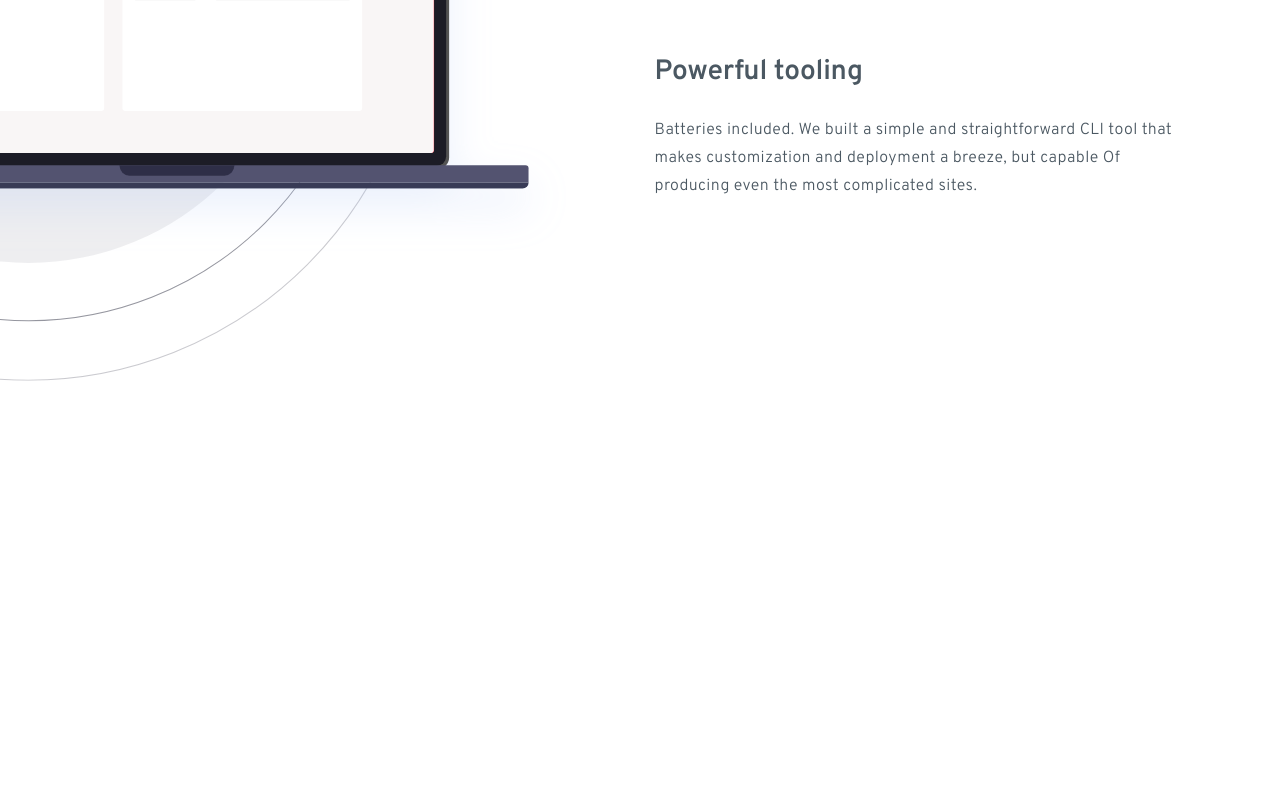
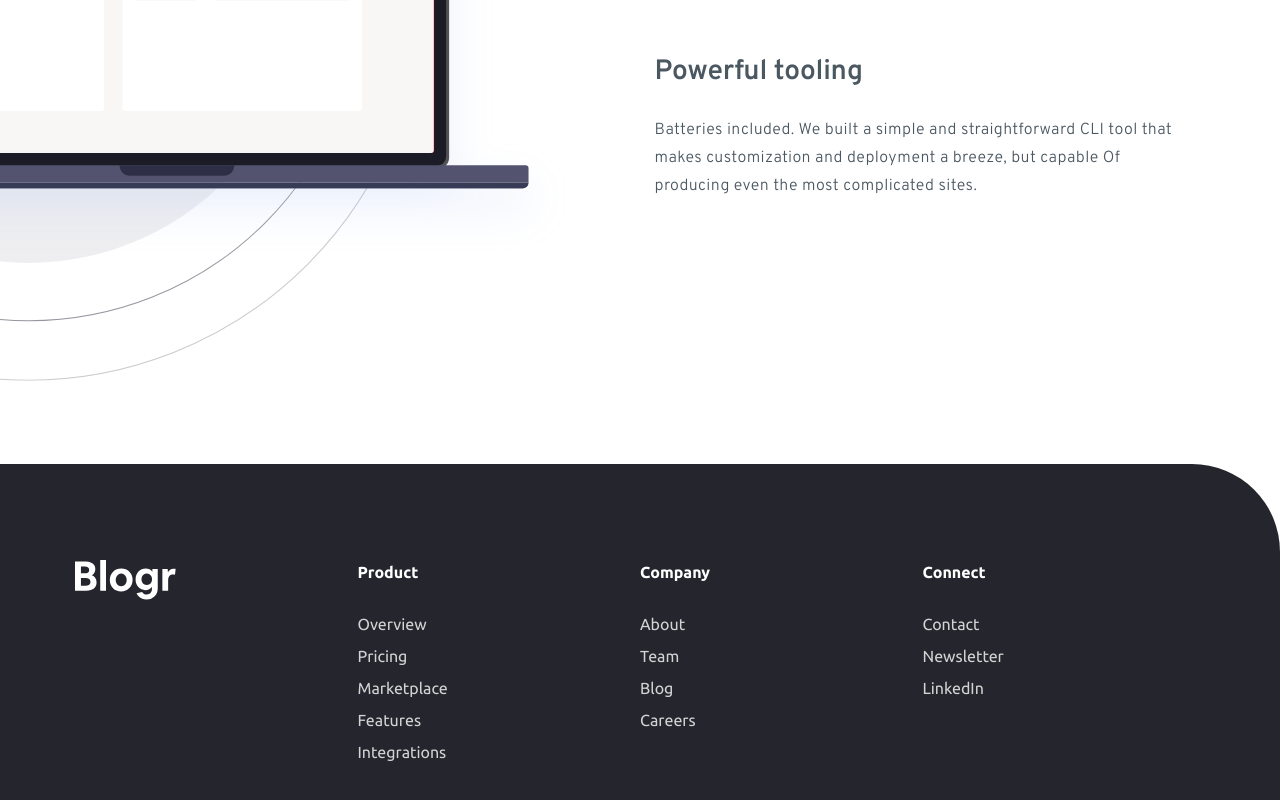
Before and after one commit to rwxdan/blogr-landing-page, a React (Vite) app: page / in a window 1280 px wide. Shown: the part 2534-3334 px from the top of the page. Before the commit the page ends 2998 px from the top, so only its background shows below. Built offline with nearby package versions, Linux system fonts and the light colour scheme.

Commit message:
Add FooterLink component

```diff
--- a/src/components/FooterLinks.jsx
+++ b/src/components/FooterLinks.jsx
@@ -1,9 +1,41 @@
 import React from "react";
-
+import logo from "/src/assets/static/images/logo.svg";
+import { links } from "/src/constants";
 const FooterLinks = () => {
   return (
-    <section>
-      <div></div>
+    <section className="footer-links sm:pt-24 pb-14">
+      <div className="article">
+        <ul className="list-none grid sm:grid-cols-4 justify-center text-center sm:text-left">
+          <li className="mx-auto sm:mx-0 py-12 sm:py-0">
+            <a href="#" className="block">
+              <img src={logo} alt="Blogr" />
+            </a>
+          </li>
+          {links.map((item) => (
+            <li
+              key={item.id}
+              className="font-bold font-ubuntu text-base text-[var(--neutral-clr-400)]"
+            >
+              {item.title}
+              <ul className="list-none my-6">
+                {item.links.map((link) => (
+                  <li
+                    key={link}
+                    className="py-1 font-normal font-ubuntu text-base text-[var(--neutral-clr-400)] text-[15px]"
+                  >
+                    <a
+                      className="footer-link max-w-fit"
+                      href={`#${link.toLowerCase()}`}
+                    >
+                      {link}
+                    </a>
+                  </li>
+                ))}
+              </ul>
+            </li>
+          ))}
+        </ul>
+      </div>
     </section>
   );
 };
```
